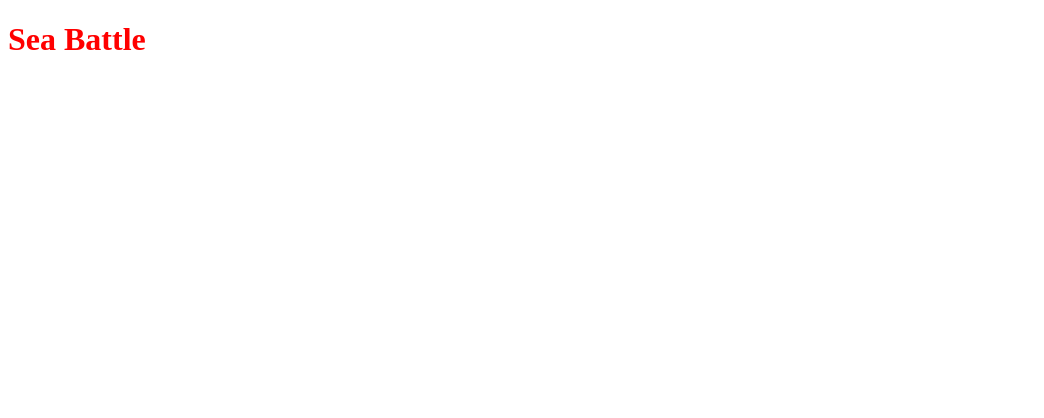
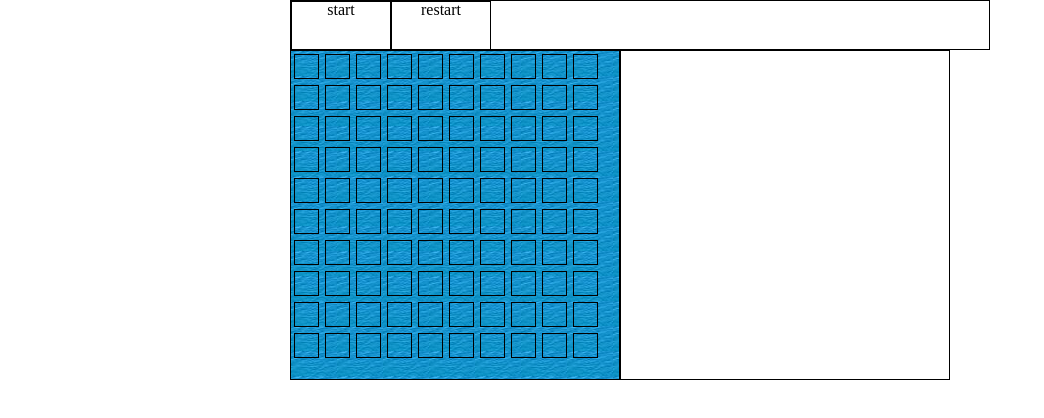
Before and after one commit to Avazkhon/Sea-Batle, a plain HTML site: page index.html in a window 1280 px wide. Shown: the whole page, without its empty margins (0-1044 px from the left). Drawn offline with Linux system fonts and the light colour scheme.

Commit message:
Start game

```diff
--- a/index.html
+++ b/index.html
@@ -4,9 +4,19 @@
 	<meta charset="utf-8">
 	<title>Sea Battle</title>
 	<link rel="stylesheet" type="text/css" href="style.css">
+	<link rel="stylesheet" type="text/css" href="./style/reset.css">
+	<script type="text/javascript" src="script.js" defer=""></script>
 </head>
 <body>
-	<h1>Sea Battle</h1>
-	<script type="text/javascript" src="script.js"></script>
+	<div id="seaSattle">
+		<div id="menu">
+			<ul>
+				<li class="menuLi" onclick="start()">start</li>
+				<li class="menuLi">restart</li>
+			</ul>
+		</div>
+		<div id="user"></div>
+		<div id="comp"></div>
+	</div>
 </body>
 </html>
--- a/script.js
+++ b/script.js
@@ -1 +1,23 @@
-console.log("Script add");
+const seaBatle = [
+	0,0,0,0,0,0,0,0,0,0,
+	0,0,0,0,0,0,0,0,0,0,
+	0,0,0,0,0,0,0,0,0,0,
+	0,0,0,0,0,0,0,0,0,0,
+	0,0,0,0,0,0,0,0,0,0,
+	0,0,0,0,0,0,0,0,0,0,
+	0,0,0,0,0,0,0,0,0,0,
+	0,0,0,0,0,0,0,0,0,0,
+	0,0,0,0,0,0,0,0,0,0,
+	0,0,0,0,0,0,0,0,0,0,
+]
+
+// отрисовка блоков
+for(let i = 0; i < 100; i++ ) {
+		document.getElementById('user').innerHTML += `<div class="seaMill " value="${seaBatle[i]}"></div>`;
+}
+
+function start() {
+		let num = Math.floor(Math.random() * (0,  99)) + 1;
+		seaBatle[num] = 4;
+		console.log(seaBatle);
+}
--- a/style.css
+++ b/style.css
@@ -1,3 +1,49 @@
-h1 {
-	color: red;
+#seaSattle {
+	width: 700px;
+	height: 750px;
+/*	background-color: blue;*/
+	margin: 0 auto;
 }
+#menu {
+	width: 700px;
+	height: 50px;
+	border: 1px solid;
+	box-sizing: border-box;
+	float: left;
+}
+
+.menuLi {
+	width: 100px;
+	height: 50px;
+	border: 1px solid;
+	box-sizing: border-box;
+	float: left;
+	text-align: center;
+}
+
+
+#user {
+	width: 330px;
+	height: 330px;
+	border: 1px solid;
+	box-sizing: border-box;
+	float: left;
+	background: url("./images/sea.jpg");
+}
+
+#comp {
+	width: 330px;
+	height: 330px;
+	border: 1px solid;
+	box-sizing: border-box;
+	float: left;
+}
+
+.seaMill {
+	width: 25px;
+	height: 25px;
+	margin: 3px;
+	border: 1px solid;
+	box-sizing: border-box;
+	float: left;
+}
--- /dev/null
+++ b/style/reset.css
@@ -0,0 +1,43 @@
+html, body, div, span, applet, object, iframe,
+h1, h2, h3, h4, h5, h6, p, blockquote, pre,
+a, abbr, acronym, address, big, cite, code,
+del, dfn, em, img, ins, kbd, q, s, samp,
+small, strike, strong, sub, sup, tt, var,
+b, u, i, center,
+dl, dt, dd, ol, ul, li,
+fieldset, form, label, legend,
+table, caption, tbody, tfoot, thead, tr, th, td,
+article, aside, canvas, details, embed,
+figure, figcaption, footer, header, hgroup,
+menu, nav, output, ruby, section, summary,
+time, mark, audio, video {
+	margin: 0;
+	padding: 0;
+	border: 0;
+	font-size: 100%;
+	font: inherit;
+	vertical-align: baseline;
+}
+/* HTML5 display-role reset for older browsers */
+article, aside, details, figcaption, figure,
+footer, header, hgroup, menu, nav, section {
+	display: block;
+}
+body {
+	line-height: 1;
+}
+ol, ul {
+	list-style: none;
+}
+blockquote, q {
+	quotes: none;
+}
+blockquote:before, blockquote:after,
+q:before, q:after {
+	content: '';
+	content: none;
+}
+table {
+	border-collapse: collapse;
+	border-spacing: 0;
+}
--- /dev/null
+++ b/style/style.css
@@ -0,0 +1,3 @@
+h1 {
+	color: red;
+}
```
Also changed, not shown: images/sea.jpg (added).
